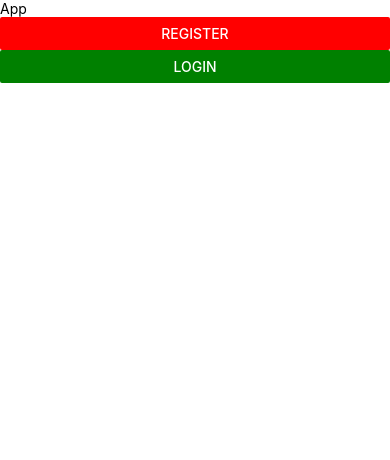
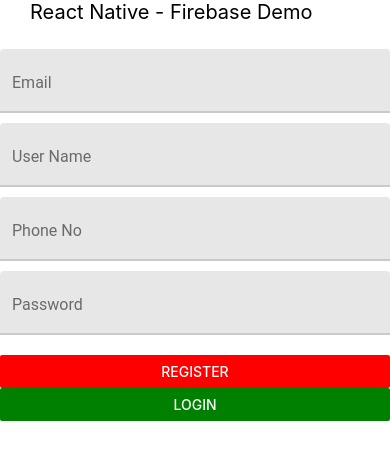
Before and after one commit to yasindu1997/react-native-firebase-rmad, a React Native app: screen / in a window 390 px wide. Shown: the top 460 px of the page. Built offline with nearby package versions, Linux system fonts and the light colour scheme.

Commit message:
registration ui completed

```diff
--- a/App.js
+++ b/App.js
@@ -1,19 +1,25 @@
-import { View, Text, Button } from 'react-native'
-import React from 'react'
+import { View, Text, Button, StyleSheet } from 'react-native'
+import React, { useState } from 'react'
 import auth from '@react-native-firebase/auth';
+import { TextInput } from 'react-native-paper';
 
 export default function App() {
 
+  const [email, setEmail] = useState('');
+  const [userName, setUserName] = useState('');
+  const [phone, setPhone] = useState('');
+  const [password, setPassword] = useState('');
+
   const register = async () => {
     await auth()
-      .createUserWithEmailAndPassword('yasindusathsara@gmail.com', 'SuperSecretPassword!')
+      .createUserWithEmailAndPassword(email, password)
       .then(async () => {
         await auth().currentUser.updateProfile({
-          displayName: 'yasindu1997',
-          phoneNumber: '+94775067538',
-          photoURL:'http://example.com/'
+          displayName: userName,
+          phoneNumber: phone,
         })
         console.log('User account created & signed in!');
+        clear();
       })
       .catch(error => {
         if (error.code === 'auth/email-already-in-use') {
@@ -38,12 +44,46 @@
       })
   }
 
+  const clear = () => {
+    setEmail('');
+    setUserName('');
+    setPhone('');
+    setPassword('');
+
+  }
+
   return (
     <View>
-      <Text>App</Text>
+      <Text style={{ marginBottom: 25, fontSize: 20, marginLeft: 30 }}>React Native - Firebase Demo</Text>
+      <TextInput
+        label="Email"
+        value={email}
+        onChangeText={text => setEmail(text)}
+      />
+
+      <TextInput
+        label="User Name"
+        value={userName}
+        style={styles.textInput}
+        onChangeText={text => setUserName(text)}
+      />
+      <TextInput
+        label="Phone No"
+        value={phone}
+        style={styles.textInput}
+        onChangeText={text => setPhone(text)}
+      />
+      <TextInput
+        label="Password"
+        value={password}
+        secureTextEntry={true}
+        style={{ marginBottom: 20, marginTop: 10 }}
+        onChangeText={text => setPassword(text)}
+      />
       <Button
         title='Register'
         color={'red'}
+        style={styles.textInput}
         onPress={register}
       />
       <Button
@@ -54,3 +94,9 @@
     </View>
   )
 }
+
+const styles = StyleSheet.create({
+  textInput: {
+    marginTop: 10
+  }
+})
--- a/package.json
+++ b/package.json
@@ -13,7 +13,9 @@
     "@react-native-firebase/app": "^14.5.0",
     "@react-native-firebase/auth": "^14.5.0",
     "react": "17.0.2",
-    "react-native": "0.67.2"
+    "react-native": "0.67.2",
+    "react-native-paper": "^4.11.2",
+    "react-native-vector-icons": "^9.1.0"
   },
   "devDependencies": {
     "@babel/core": "^7.12.9",
```
Also changed, not shown: 23 other files (tests, documents, lock files or other folders).
